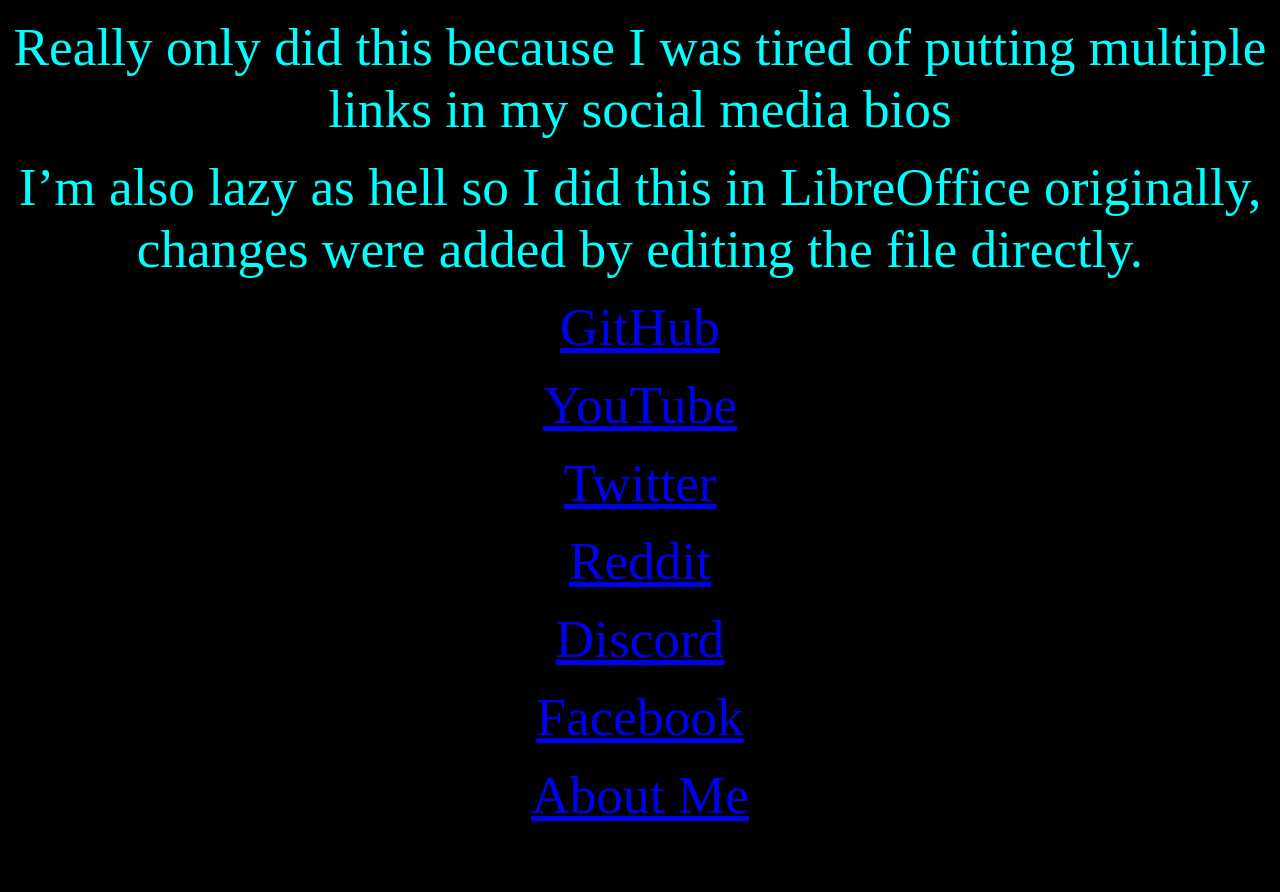
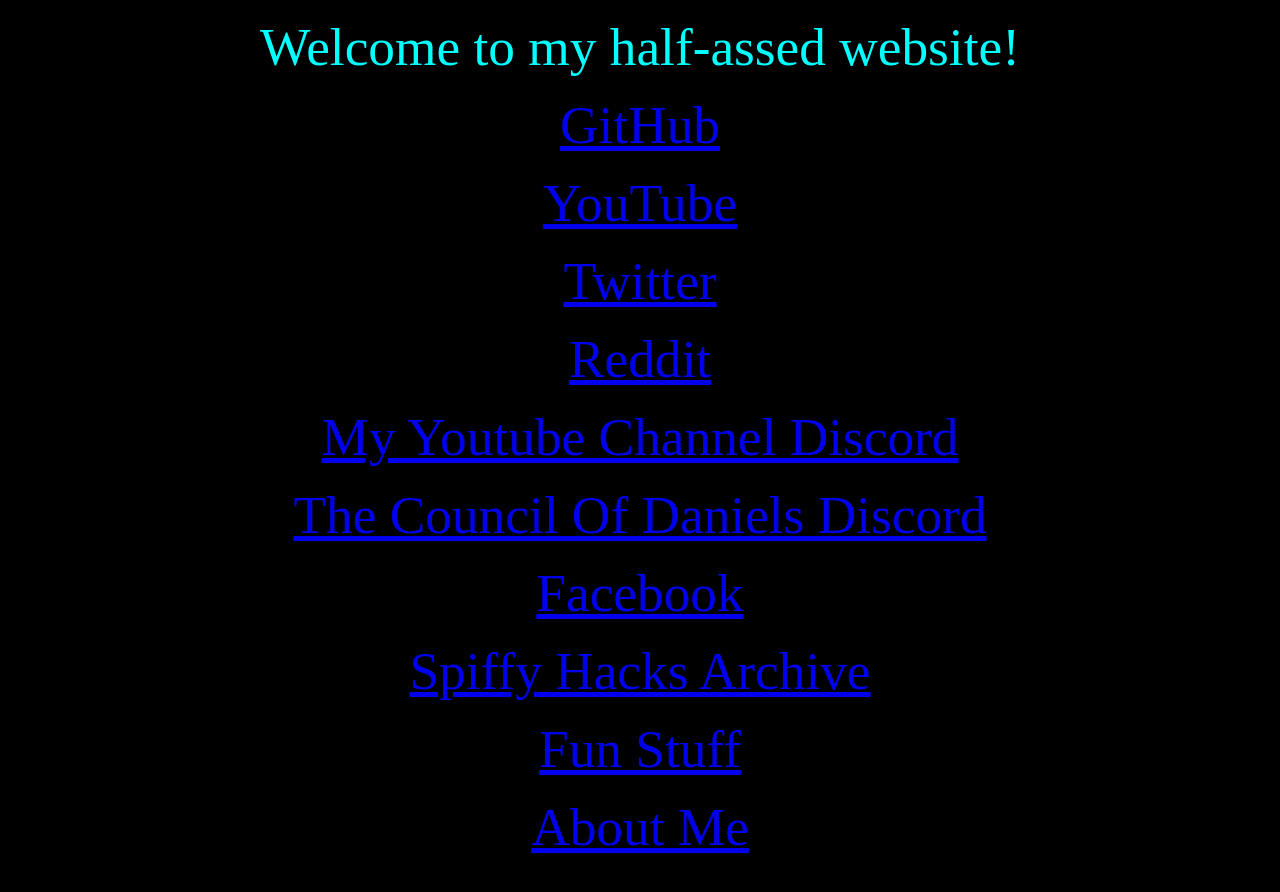
Before and after one commit to DCFUKSURMOM/website, a plain HTML site: page index.html in a window 1280 px wide. Drawn offline with Linux system fonts and the light colour scheme.

Commit message:
cleaned up some and added new links

```diff
--- a/index.html
+++ b/index.html
@@ -2,16 +2,10 @@
 <html>
 <head>
 	<meta http-equiv="content-type" content="text/html; charset=utf-8"/>
-	<title></title>
-	<meta name="generator" content="LibreOffice 7.5.0.3 (Linux)"/>
-	<meta name="created" content="2023-02-19T21:23:14.069543275"/>
-	<meta name="changed" content="2023-02-19T21:34:32.354629117"/>
+	<title>DCFUKSURMOM</title>
+	<link rel="icon" type="image/png" href="/favicon.png">
 </head>
-<body lang="en-US" bgcolor="#000000" dir="ltr"><p align="center"><font color="#00ffff"><font size="7" style="font-size: 40pt">Really
-only did this because I was tired of putting multiple links in my
-social media bios</font></font></p>
-<p align="center"><font color="#00ffff"><font size="7" style="font-size: 40pt">I’m
-also lazy as hell so I did this in LibreOffice originally, changes were added by editing the file directly.</font></font></p>
+<body lang="en-US" bgcolor="#000000" dir="ltr"><p align="center"><font color="#00ffff"><font size="7" style="font-size: 40pt">Welcome to my half-assed website!</font></font></p>
 <p align="center"><font color="#00ffff"><font size="7" style="font-size: 40pt">
 <a href="https://github.com/DCFUKSURMOM">GitHub</a></font></font></p>
 <p align="center"><font color="#00ffff"><font size="7" style="font-size: 40pt">
@@ -21,11 +15,17 @@ also lazy as hell so I did this in LibreOffice originally, changes were added by
 <p align="center"><font color="#00ffff"><font size="7" style="font-size: 40pt">
 <a href="https://www.reddit.com/user/DCFUKSURMOM">Reddit</a></font></font></p>
 <p align="center"><font color="#00ffff"><font size="7" style="font-size: 40pt">
-<a href="https://discord.gg/mrwwBQW">Discord</a></font></font></p>
+<a href="https://discord.gg/mrwwBQW">My Youtube Channel Discord</a></font></font></p>
+<p align="center"><font color="#00ffff"><font size="7" style="font-size: 40pt">
+<a href="https://discord.gg/Qew9DnYhCn">The Council Of Daniels Discord</a></font></font></p>
 <p align="center"><font color="#00ffff"><font size="7" style="font-size: 40pt">
 <a href="https://www.facebook.com/profile.php?id=100069808037533">Facebook</a></font></font></p>
 <p align="center"><font color="#00ffff"><font size="7" style="font-size: 40pt">
-<a href="https://youtu.be/xm3YgoEiEDc?si=iWbFUDwYyD2uKyix">About Me</a></font></font></p>
+<a href="https://web.archive.org/web/20221207013359/https://spiffyhacks.com/">Spiffy Hacks Archive</a></font></font></p>
+<p align="center"><font color="#00ffff"><font size="7" style="font-size: 40pt">
+<a href="/funstuff">Fun Stuff</a></font></font></p>
+<p align="center"><font color="#00ffff"><font size="7" style="font-size: 40pt">
+<a href="/about/aboutme.mp4">About Me</a></font></font></p>
 <p align="center"><br/>
 <br/>
 
```
